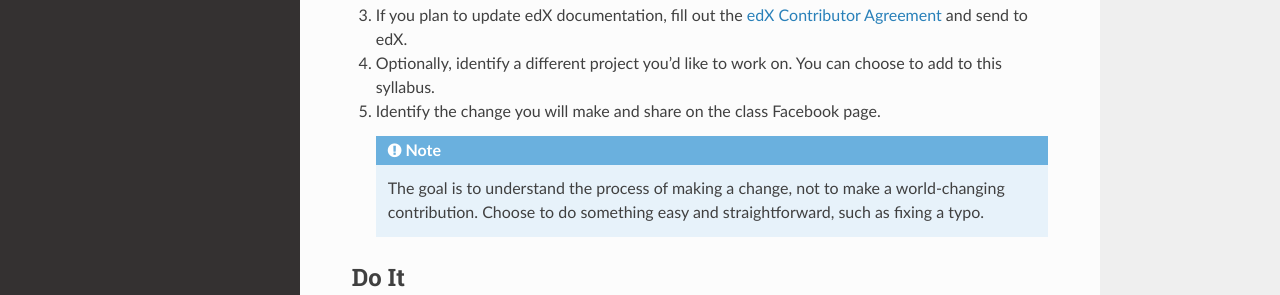
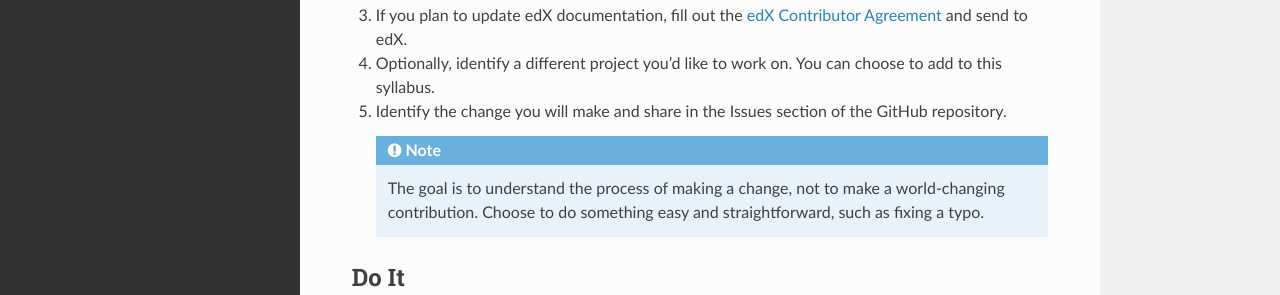
Before and after one commit to MarkHoeber/open-source-syllabus, a Sphinx documentation site: the page built from source/projects.rst, in a window 1280 px wide and 1384 px high. Shown: the part 729-1024 px from the top of the window. Built offline with Sphinx 7.4.7 and the Read the Docs theme 2.0.0, drawn with Linux system fonts in a browser that asks for light colours.

Commit message:
Update projects.rst

```diff
--- a/source/projects.rst
+++ b/source/projects.rst
@@ -30,7 +30,7 @@ Get Started
 
 #. Optionally, identify a different project you'd like to work on. You can choose to add to this syllabus.
 
-#. Identify the change you will make and share on the class Facebook page.
+#. Identify the change you will make and share in the Issues section of the GitHub repository.
 
    .. note:: The goal is to understand the process of making a change, not to
       make a world-changing contribution. Choose to do something easy and
```
